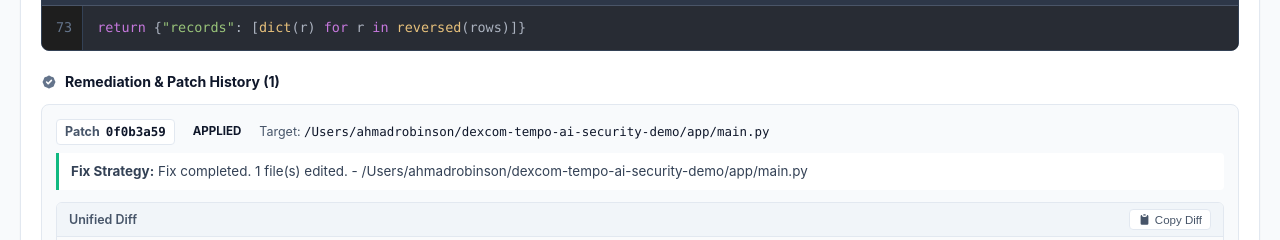
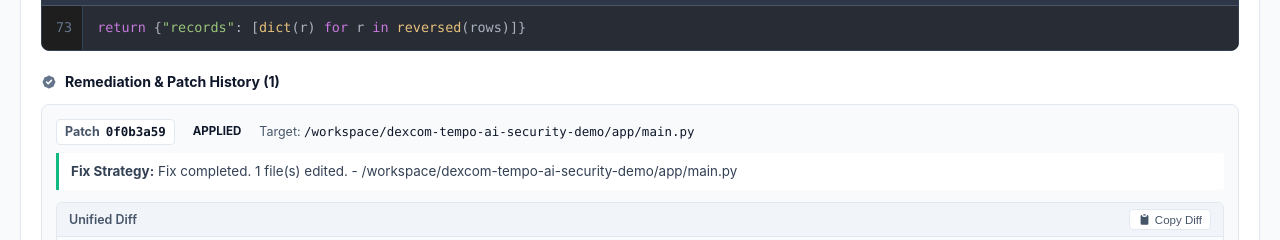
Before and after one commit to arobinson12/dexcom-tempo-ai-security-demo, a plain HTML site: page codemender-audit-report.html in a window 1280 px wide. Shown: the part 2340-2580 px from the top of the page. Drawn offline with nearby package versions, Linux system fonts and the light colour scheme.

Commit message:
chore(governance): sanitize HTML report and sync governance updates

```diff
--- a/codemender-audit-report.html
+++ b/codemender-audit-report.html
@@ -1345,13 +1345,13 @@ def export_cgm_records(event_type: str = Query(&#34;BREAKFAST&#34;)):
                 <code>0f0b3a59</code>
               </div>
               <span class="status-pill status-applied">applied</span>
-              <span class="patch-file">Target: <code>/Users/ahmadrobinson/dexcom-tempo-ai-security-demo/app/main.py</code></span>
+              <span class="patch-file">Target: <code>/workspace/dexcom-tempo-ai-security-demo/app/main.py</code></span>
 
             </div>
 
             <div class="patch-reasoning">
               <strong>Fix Strategy:</strong> Fix completed. 1 file(s) edited.
-  - /Users/ahmadrobinson/dexcom-tempo-ai-security-demo/app/main.py
+  - /workspace/dexcom-tempo-ai-security-demo/app/main.py
             </div>
 
 
@@ -3574,14 +3574,14 @@ def get_recent_egvs(patient_id: str = &#34;patient_001&#34;, limit: int = 24):
                 <code>a0ac672a</code>
               </div>
               <span class="status-pill status-applied">applied</span>
-              <span class="patch-file">Target: <code>/Users/ahmadrobinson/dexcom-tempo-ai-security-demo/app/main.py</code></span>
+              <span class="patch-file">Target: <code>/workspace/dexcom-tempo-ai-security-demo/app/main.py</code></span>
 
             </div>
 
             <div class="patch-reasoning">
               <strong>Fix Strategy:</strong> Fix completed. 2 file(s) edited.
-  - /Users/ahmadrobinson/dexcom-tempo-ai-security-demo/app/main.py
-  - /Users/ahmadrobinson/dexcom-tempo-ai-security-demo/app/main.py
+  - /workspace/dexcom-tempo-ai-security-demo/app/main.py
+  - /workspace/dexcom-tempo-ai-security-demo/app/main.py
             </div>
 
 
```
